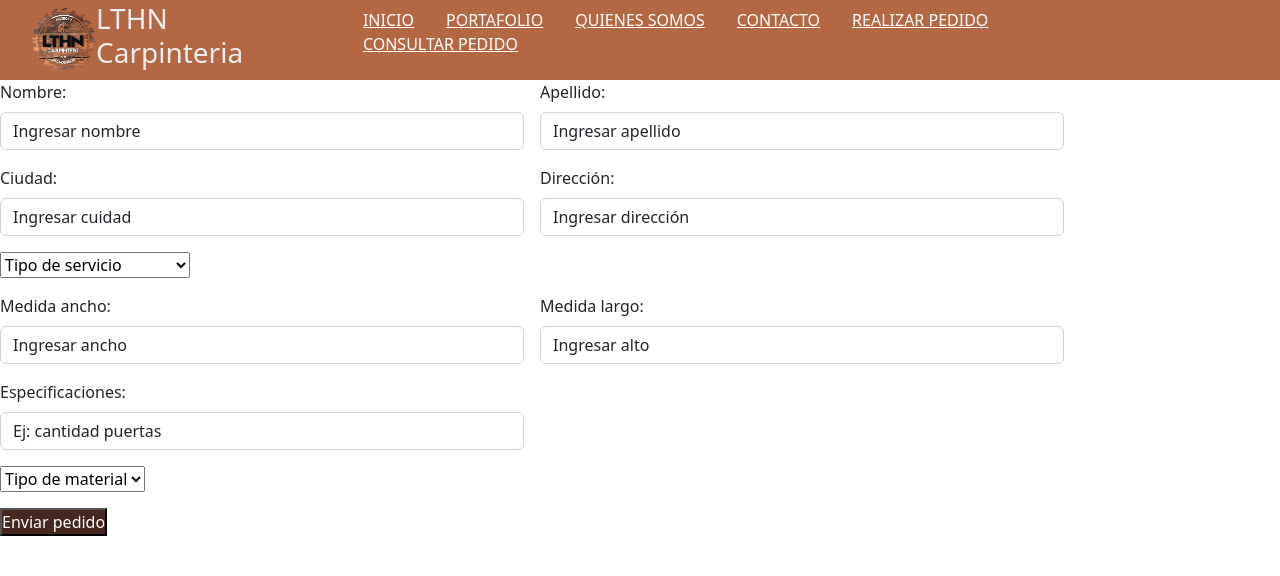
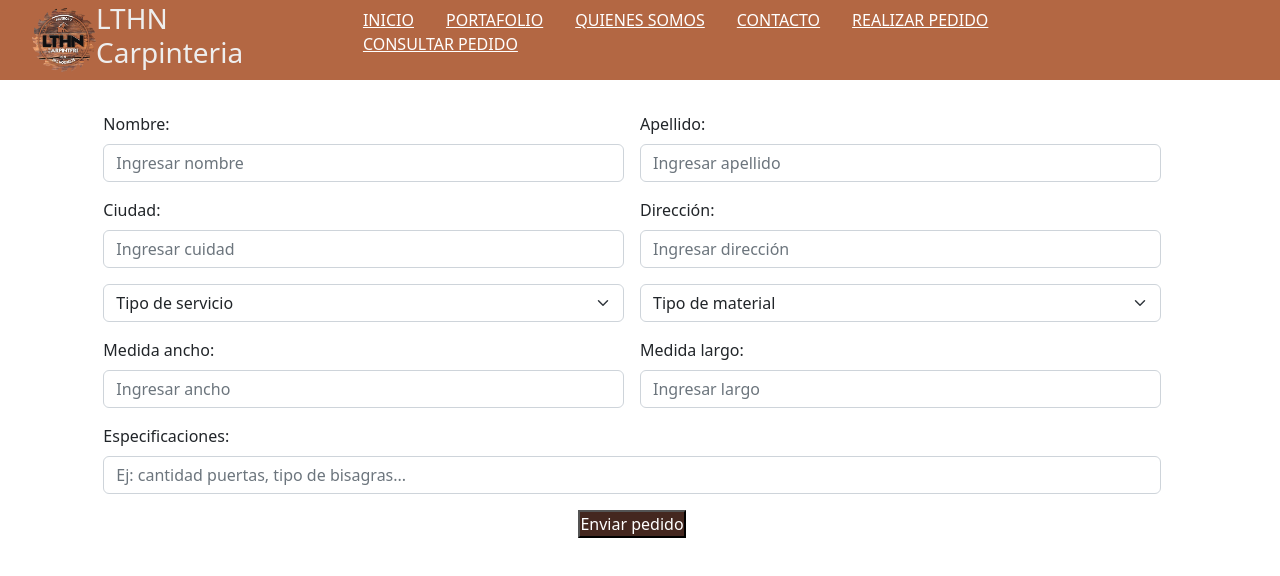
Before and after one commit to AnaMorales4/Carpinteria, a React (Create React App) app: page /Pedidos in a window 1280 px wide. Shown: the top 576 px of the page. Built offline with nearby package versions, Linux system fonts and the light colour scheme.

Commit message:
finformulario

```diff
--- a/src/Componentes/Pedidos.js
+++ b/src/Componentes/Pedidos.js
@@ -1,27 +1,26 @@
 import React from "react";
 function Ordenes() {
     return (
-        <div>
-            <div>
-                <form class="row g-3">
+        <div class="row">
+            <form class="row g-3 justify-content-center">
                 <div class="col-md-5">
                     <label class="form-label">Nombre:</label>
-                        <input type="text" class="form-control" value="Ingresar nombre" />
+                    <input type="text" class="form-control" placeholder="Ingresar nombre" />
                 </div>
                 <div class="col-md-5">
                     <label class="form-label">Apellido:</label>
-                        <input type="text" class="form-control" value="Ingresar apellido" />
+                    <input type="text" class="form-control" placeholder="Ingresar apellido" />
                 </div>
                 <div class="col-md-5">
                     <label class="form-label">Ciudad:</label>
-                        <input type="text" class="form-control" value="Ingresar cuidad" />
+                    <input type="text" class="form-control" placeholder="Ingresar cuidad" />
                 </div>
                 <div class="col-md-5">
                     <label class="form-label">Dirección:</label>
-                        <input type="text" class="form-control" value="Ingresar dirección" />
+                    <input type="text" class="form-control" placeholder="Ingresar dirección" />
                 </div>
-                    <div>
-                        <select class="form-select;col-md-10" aria-label="Default select example">
+                <div class="col-md-5">
+                    <select class="form-select" aria-label="Default select example">
                         <option selected>Tipo de servicio</option>
                         <option value="1">Closet</option>
                         <option value="2">Tocador</option>
@@ -32,32 +31,30 @@ function Ordenes() {
                     </select>
                 </div>
                 <div class="col-md-5">
+                    <select class="form-select" aria-label="Default select example">
+                        <option selected>Tipo de material</option>
+                        <option value="1">Madera</option>
+                        <option value="2">Laurel</option>
+                        <option value="3">Pino</option>
+                        <option value="4">Laminas RH</option>
+                    </select>
+                </div>
+                <div class="col-md-5">
                     <label class="form-label">Medida ancho:</label>
-                        <input type="text" class="form-control" value="Ingresar ancho" />
+                    <input type="text" class="form-control" placeholder="Ingresar ancho" />
                 </div>
                 <div class="col-md-5">
                     <label class="form-label">Medida largo:</label>
-                        <input type="text" class="form-control" value="Ingresar alto" />
+                    <input type="text" class="form-control" placeholder="Ingresar largo" />
                 </div>
-                    <div class="col-md-5">
+                <div class="col-md-10">
                     <label class="form-label">Especificaciones:</label>
-                        <input type="text" class="form-control" value="Ej: cantidad puertas" />
+                    <input type="text" class="form-control" placeholder="Ej: cantidad puertas, tipo de bisagras..." />
                 </div>
-                    <div>
-                        <select class="form-select;col-md-10" aria-label="Default select example">
-                            <option selected>Tipo de material</option>
-                            <option value="1">Madera</option>
-                            <option value="2">Maple</option>
-                            <option value="3">Pino</option>
-                            <option value="4">Melanina</option>
-                        </select>
-                    </div>
-                    <div class="col-12">
-                        <button class="enviar" style={{color:'white'}}>Enviar pedido</button>
+                <div class="col-12 text-center">
+                    <button class="enviar" style={{ color: 'white' }}>Enviar pedido</button>
                 </div>
             </form>
-            </div>
-
         </div>
     )
 }
```
Lines whose indentation alone changed are shown as unchanged.
